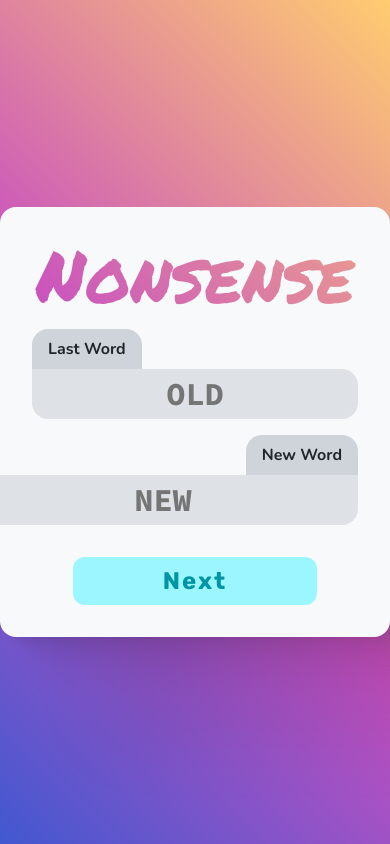
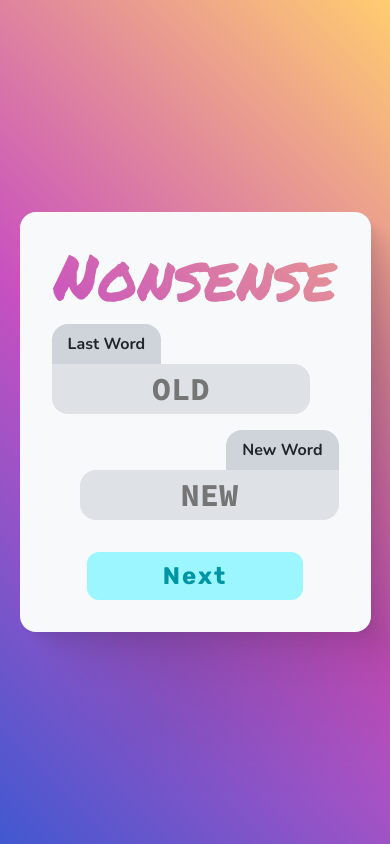
Before and after one commit to sounak-kun/nonsense, a React (Create React App) app: page / in a window 390 px wide. Built offline with nearby package versions, Linux system fonts and the light colour scheme.

Commit message:
Init: [2] fix mobile ui

```diff
--- a/src/components/Nonsense.scss
+++ b/src/components/Nonsense.scss
@@ -1,6 +1,7 @@
 @use "sass" as *;
 
 .nonsense {
+  max-width: 90vw;
   padding: 2em;
   border-radius: 1em;
 
@@ -14,6 +15,11 @@
     background-clip: text;
 
     @include font-permanent-marker(4.5rem, 400);
+
+    @media (max-width: 576px) {
+      @include font-permanent-marker(4rem, 400);
+    }
+
     text-align: center;
     color: transparent;
     line-height: 1em;
--- a/src/components/NonsenseForm.scss
+++ b/src/components/NonsenseForm.scss
@@ -23,6 +23,8 @@
     }
 
     &-text {
+      width: 90%;
+
       border: none;
       border-radius: 0 0.5em 0.5em 0.5em;
       outline: none;
```
